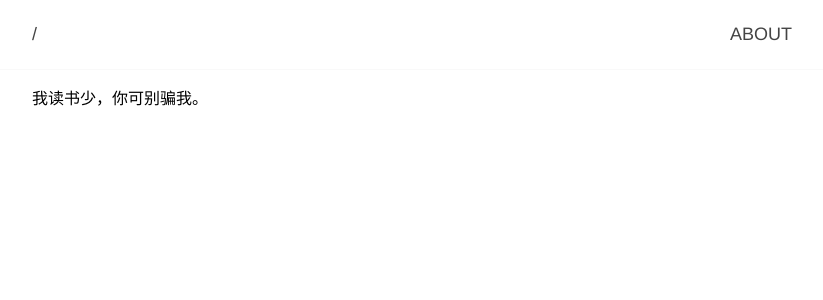
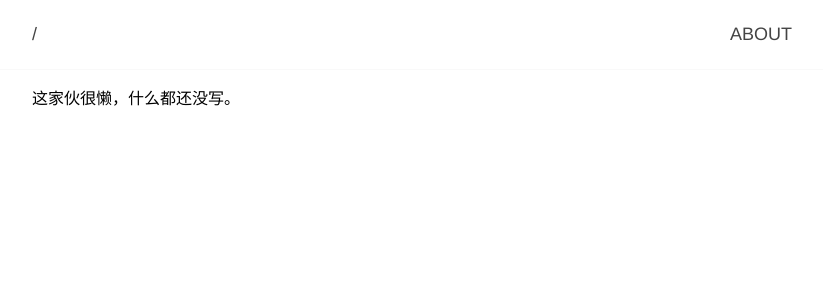
Before and after one commit to mage3k/mage3k.github.com, a Jekyll site: the page built from about.md, in a window 1280 px wide. Shown: the top 300 px of the page, without its empty margins (228-1051 px from the left). Built offline with Jekyll 4.4.1, drawn with Linux system fonts in a browser that asks for light colours.

Commit message:
update about :joy:

```diff
--- a/about.md
+++ b/about.md
@@ -3,4 +3,4 @@ layout: page
 title: About
 ---
 
-我读书少，你可别骗我。
+这家伙很懒，什么都还没写。
```
